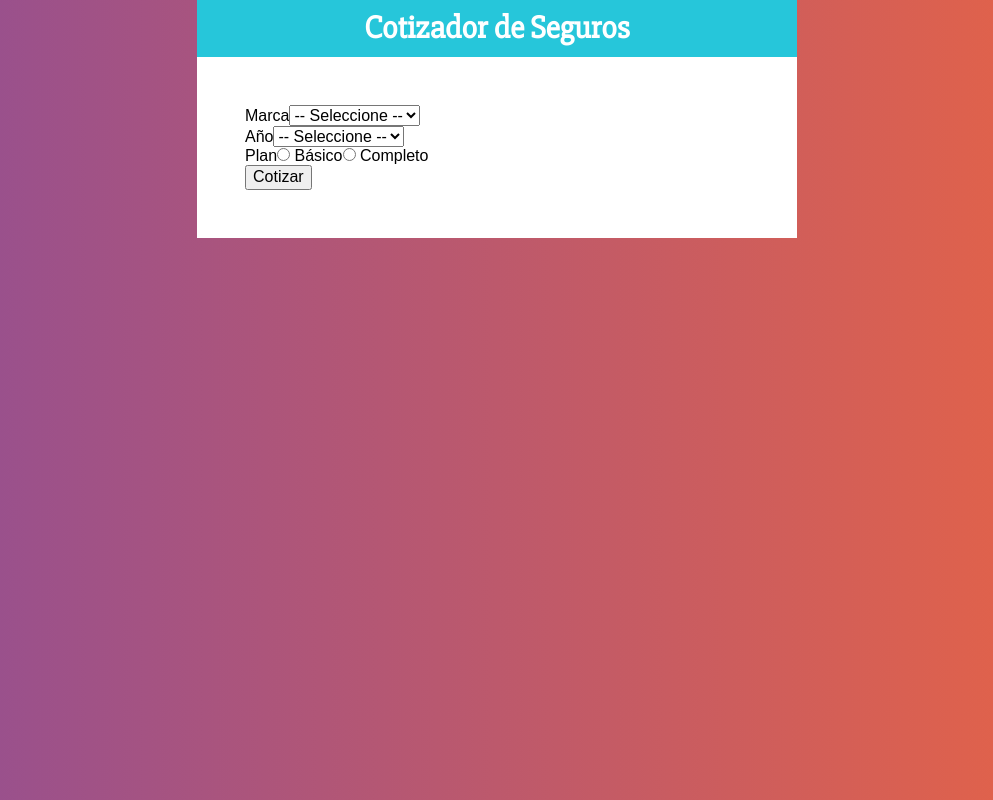
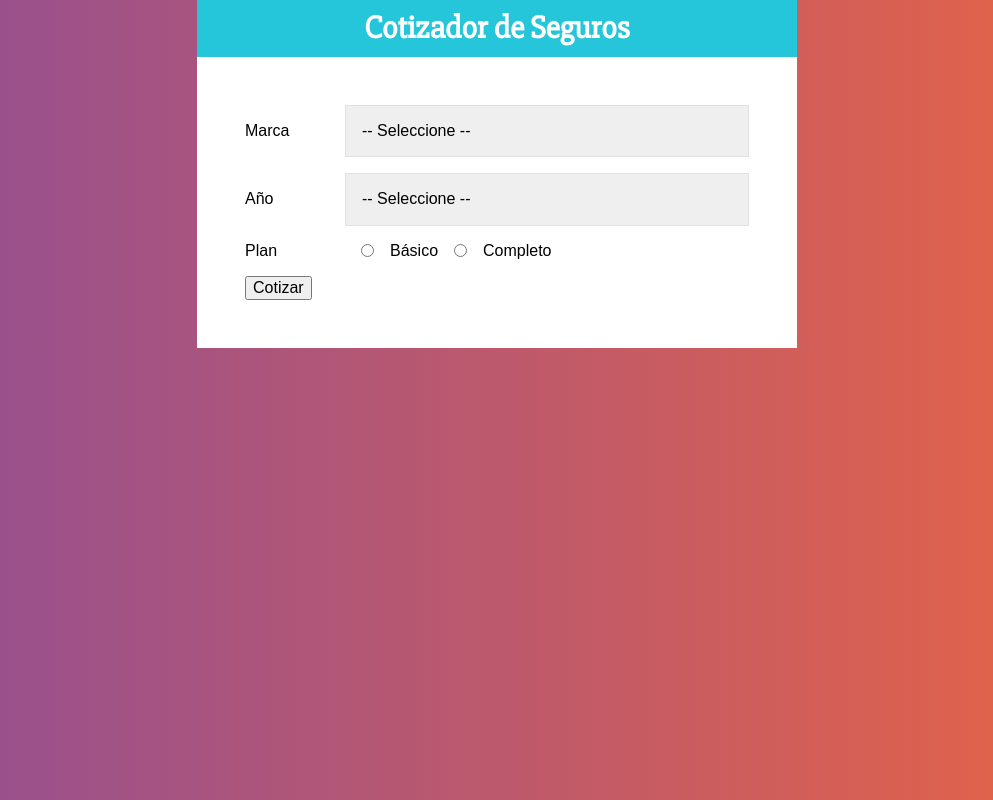
Before and after one commit to tinchobecchio/cotizador_react, a React (Create React App) app: page / in a window 1280 px wide. Shown: the whole page, without its empty margins (143-1136 px from the left). Built offline with nearby package versions, Linux system fonts and the light colour scheme.

Commit message:
styled components al fomulario pt1

```diff
--- a/src/components/Formulario.js
+++ b/src/components/Formulario.js
@@ -1,19 +1,43 @@
+import styled from "@emotion/styled";
+
+const Campo = styled.div`
+    display: flex;
+    margin-bottom: 1rem;
+    align-items: center;
+`
+const Label = styled.label`
+    flex: 0 0 100px;
+`
+const Select = styled.select`
+    display: block;
+    width: 100%;
+    padding: 1rem;
+    border: 1px solid #e1e1e1;
+    -webkit-appearance: none;
+
+`
+const InputRadio = styled.input`
+    margin: 0 1rem;
+`
+
+
+
 const Formulario = () => {
     return (
         <form>
-            <div>
-                <label>Marca</label>
-                <select>
+            <Campo>
+                <Label>Marca</Label>
+                <Select>
                     <option value="">-- Seleccione --</option>
                     <option value="americano">Americano</option>
                     <option value="europeo">Europeo</option>
                     <option value="asiatico">Asiatico</option>
-                </select>
-            </div>
+                </Select>
+            </Campo>
 
-            <div>
-                <label>Año</label>
-                <select>
+            <Campo>
+                <Label>Año</Label>
+                <Select>
                     <option value="">-- Seleccione --</option>
                     <option value="2021">2021</option>
                     <option value="2020">2020</option>
@@ -25,23 +49,23 @@
                     <option value="2014">2014</option>
                     <option value="2013">2013</option>
                     <option value="2012">2012</option>
-                </select>
-            </div>
+                </Select>
+            </Campo>
 
-            <div>
-                <label>Plan</label>
-                <input
+            <Campo>
+                <Label>Plan</Label>
+                <InputRadio
                     type="radio"
                     name="plan"
                     value='basico'
                 /> Básico
 
-                <input
+                <InputRadio
                     type="radio"
                     name="plan"
                     value='completo'
                 /> Completo
-            </div>
+            </Campo>
 
             <button type="button">Cotizar</button>
         </form>
```
